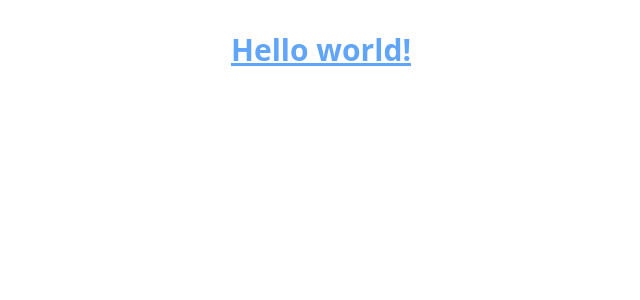
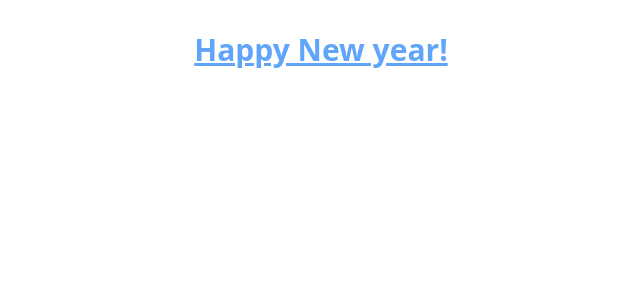
Before and after one commit to adrianlbueno/the-pocman-online-shop, a React (Vite) app: page / in a window 1280 px wide. Shown: the top 300 px of the page, without its empty margins (319-959 px from the left). Built offline with nearby package versions, Linux system fonts and the light colour scheme.

Commit message:
on break

```diff
--- a/src/App.jsx
+++ b/src/App.jsx
@@ -4,7 +4,7 @@ function App() {
 
   return (
     <h1 className=" text-blue-400 text-3xl font-bold underline">
-      Hello world!
+      Happy New year!
     </h1>
   )
 }
```
